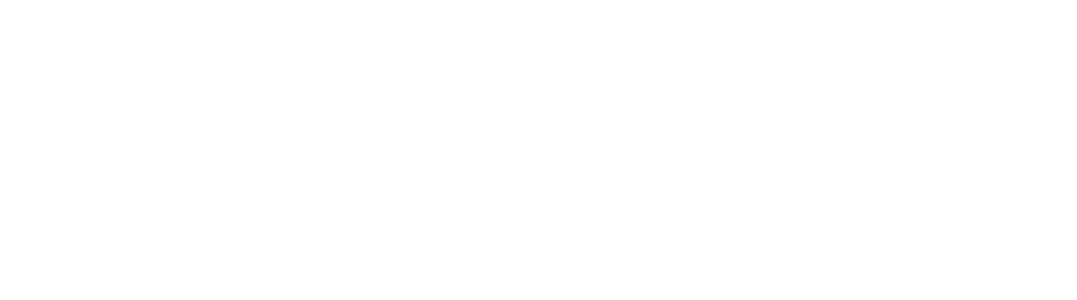
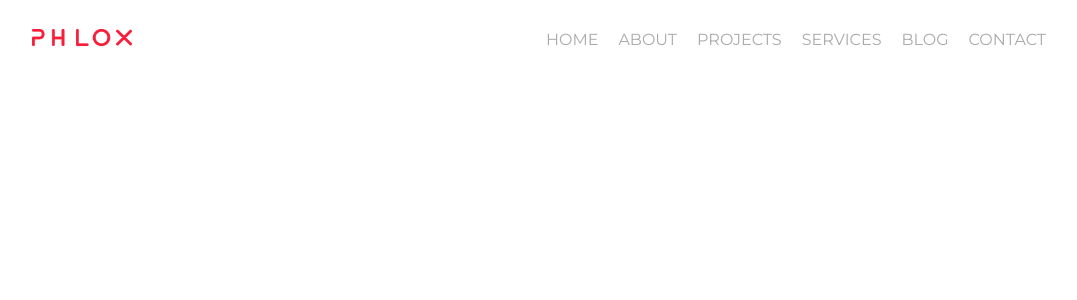
Before and after one commit to Alexbarile/proj-html-vuejs, a Vue app: page / in a window 1280 px wide. Shown: the top 300 px of the page, without its empty margins (96-1173 px from the left). Built offline with nearby package versions, Linux system fonts and the light colour scheme.

Commit message:
logo e navbar dell'header

```diff
--- a/src/components/AppHeader.vue
+++ b/src/components/AppHeader.vue
@@ -4,7 +4,40 @@
 export default {
     data() {
         return {
-            store
+            store,
+            activeItem: 0,
+            navbar: [
+                {
+                    label: 'HOME',
+                    url: '#',
+                    active: true,
+                },
+                {
+                    label: 'ABOUT',
+                    url: '#',
+                    active: false,
+                },
+                {
+                    label: 'PROJECTS',
+                    url: '#',
+                    active: false,
+                },
+                {
+                    label: 'SERVICES',
+                    url: '#',
+                    active: false,
+                },
+                {
+                    label: 'BLOG',
+                    url: '#',
+                    active: false,
+                },
+                {
+                    label: 'CONTACT',
+                    url: '#',
+                    active: false,
+                },
+            ]
         }
     },
 }
@@ -12,13 +45,67 @@
 </script>
 
 <template>
-    <div>
+    <header>
+        <div class="container-100">
+            <div class="container-80">
+                <div class="row-header">
+                    <div class="col">
+                        <div class="logo">
+                            <img src="../../public/img/logotype.png" alt="logo-type-red">
+                        </div>
+                    </div>
+                    <div class="col">
+                        <nav>
+                            <ul>
+                                <li v-for="(item, index) in navbar" :key="index" @click="selectedItem(index)" :class="(activeItem === index) ? 'active' : ''">
+                                    <a :href="item.url">
+                                        {{ item.label }}
+                                    </a>
+                                </li>
+                            </ul>
+                        </nav>
+                    </div>
 
-    </div>
+                </div>
+            </div>
+
+        </div>
+    </header>
 </template>
 
 <style lang="scss" scoped>
 @use '../styles/partials/mixins' as *;
 @use '../styles/partials/variables' as *;
 
+    .row-header{
+        @include flex;
+        @include align-center;
+        @include justify-between;
+        padding-top: 20px;
+
+        .logo{
+            img{
+                width: 100px;
+            }
+        }
+
+        .col{
+            ul{
+                @include flex;
+                list-style-type: none;
+
+                li{
+                    padding: 10px;
+
+                    a{
+                        text-decoration: none;
+                        color: #AAAAAA;
+                    }
+                }
+            }
+        }
+    }
+
+
+
 </style>
--- a/src/main.js
+++ b/src/main.js
@@ -1,6 +1,6 @@
 import { createApp } from 'vue'
 import App from './App.vue'
-import '/node_modules/bootstrap/dist/css/bootstrap.css'
+// import '/node_modules/bootstrap/dist/css/bootstrap.css'
 
 
 createApp(App).mount('#app')
--- a/src/styles/generals.scss
+++ b/src/styles/generals.scss
@@ -14,5 +14,14 @@
 body {
     font-family: 'Kanit', sans-serif;
     font-family: 'Montserrat', sans-serif;
+}
 
+.container-100 {
+    width: 100%;
+    margin: 0 auto;
 }
+
+.container-80 {
+    width: 80%;
+    margin: 0 auto;
+}
--- a/src/styles/partials/_mixins.scss
+++ b/src/styles/partials/_mixins.scss
@@ -0,0 +1,15 @@
+@mixin flex {
+    display: flex;
+}
+
+@mixin align-center {
+    align-items: center;
+}
+
+@mixin justify-center {
+    justify-content: center;
+}
+
+@mixin justify-between {
+    justify-content: space-between;
+}
```
